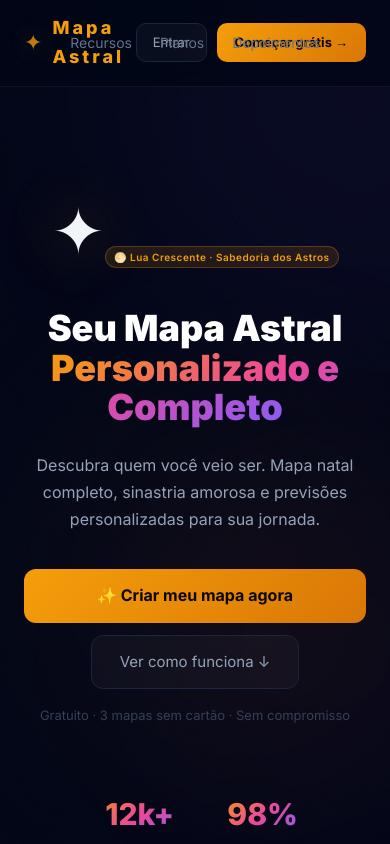
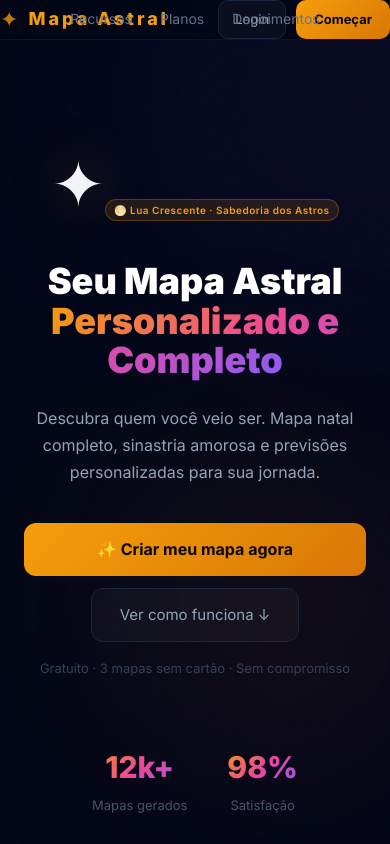
Before and after one commit to tonydzn/mapa_astral, a Next.js app: page / in a window 390 px wide. Shown: the top 844 px of the page. Built offline with nearby package versions, Linux system fonts and the light colour scheme.

Commit message:
fix(ui): improve header mobile compatibility

```diff
--- a/components/landing/LandingHeader.tsx
+++ b/components/landing/LandingHeader.tsx
@@ -12,10 +12,9 @@ export default function LandingHeader() {
             background: "rgba(2,6,23,.85)",
             backdropFilter: "blur(20px)"
         }}>
-            <div style={{
+            <div className="px-4 sm:px-6 py-3 sm:py-4" style={{
                 maxWidth: 1140,
                 margin: "0 auto",
-                padding: "14px 24px",
                 display: "flex",
                 alignItems: "center",
                 justifyContent: "space-between"
@@ -33,8 +32,14 @@ export default function LandingHeader() {
                 </nav>
 
                 <div style={{ display: "flex", gap: 10, alignItems: "center" }}>
-                    <Link href="/login" className="btn-ghost" style={{ padding: "8px 16px", fontSize: 13 }}>Entrar</Link>
-                    <Link href="/register" className="btn-gold" style={{ padding: "9px 18px", fontSize: 13 }}>Começar grátis →</Link>
+                    <Link href="/login" className="btn-ghost" style={{ padding: "8px 16px", fontSize: 13 }}>
+                        <span className="hidden sm:inline">Entrar</span>
+                        <span className="sm:hidden">Login</span>
+                    </Link>
+                    <Link href="/register" className="btn-gold" style={{ padding: "9px 18px", fontSize: 13 }}>
+                        <span className="hidden sm:inline">Começar grátis →</span>
+                        <span className="sm:hidden">Começar</span>
+                    </Link>
                 </div>
             </div>
         </header>
--- a/components/layout/Header.tsx
+++ b/components/layout/Header.tsx
@@ -81,16 +81,15 @@ export default function Header({
                     )}
                     <Link href="/dashboard" style={{ display: "flex", alignItems: "center", gap: 6, textDecoration: "none" }}>
                         <span style={{ color: "#f59e0b", fontSize: 18, filter: "drop-shadow(0 0 8px rgba(245,158,11,.5))" }}>✦</span>
-                        <span style={{ color: "#f59e0b", fontWeight: 800, letterSpacing: 1, fontSize: 13, whiteSpace: "nowrap" }}>Mapa Astral</span>
+                        <span className="hidden sm:inline-block" style={{ color: "#f59e0b", fontWeight: 800, letterSpacing: 1, fontSize: 13, whiteSpace: "nowrap" }}>Mapa Astral</span>
                     </Link>
                 </div>
 
                 {/* Title and Subtitle - Oculto em telas pequenas se houver tabs */}
                 {(title || subtitle) && (
-                    <div style={{
+                    <div className={tabs ? "hidden sm:block" : "block"} style={{
                         flex: 1,
                         minWidth: 0,
-                        display: tabs && typeof window !== "undefined" && window.innerWidth < 640 ? "none" : "block"
                     }}>
                         {title && <div style={{ fontWeight: 700, color: "#f1f5f9", fontSize: 14, lineHeight: 1.2, overflow: "hidden", textOverflow: "ellipsis", whiteSpace: "nowrap" }}>{title}</div>}
                         {subtitle && <div style={{ color: "#334155", fontSize: 11, overflow: "hidden", textOverflow: "ellipsis", whiteSpace: "nowrap" }}>{subtitle}</div>}
@@ -125,10 +124,11 @@ export default function Header({
                 <div style={{ display: "flex", alignItems: "center", gap: 8, flexShrink: 0 }}>
                     {!isPremium && onShowPremium && (
                         <button onClick={onShowPremium} className="btn-gold" style={{ padding: "6px 10px", fontSize: 11, borderRadius: 8 }}>
-                            ✨ Tornar-se premium
+                            <span className="hidden sm:inline">✨ Tornar-se premium</span>
+                            <span className="sm:hidden">✨ Premium</span>
                         </button>
                     )}
-                    {isPremium && <span className="badge-gold" style={{ display: typeof window !== "undefined" && window.innerWidth < 480 ? "none" : "inline-block" }}>✦ Premium</span>}
+                    {isPremium && <span className="badge-gold hidden min-[480px]:inline-block">✦ Premium</span>}
 
                     <div style={{
                         width: 32,
```
